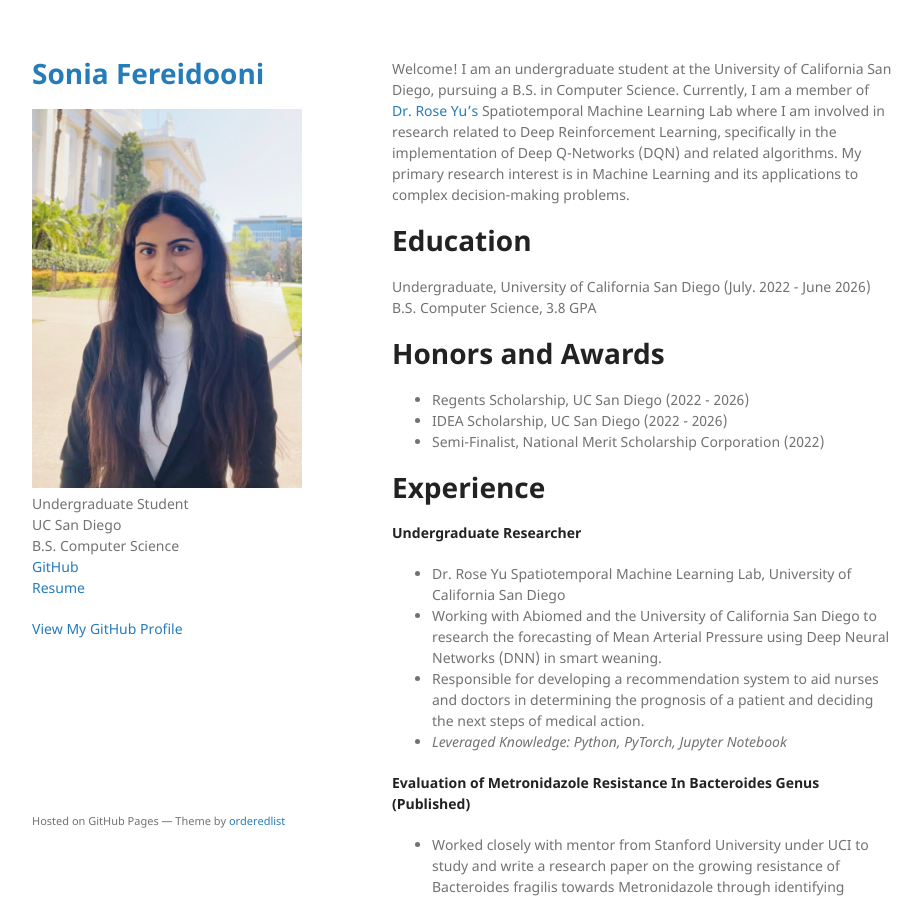
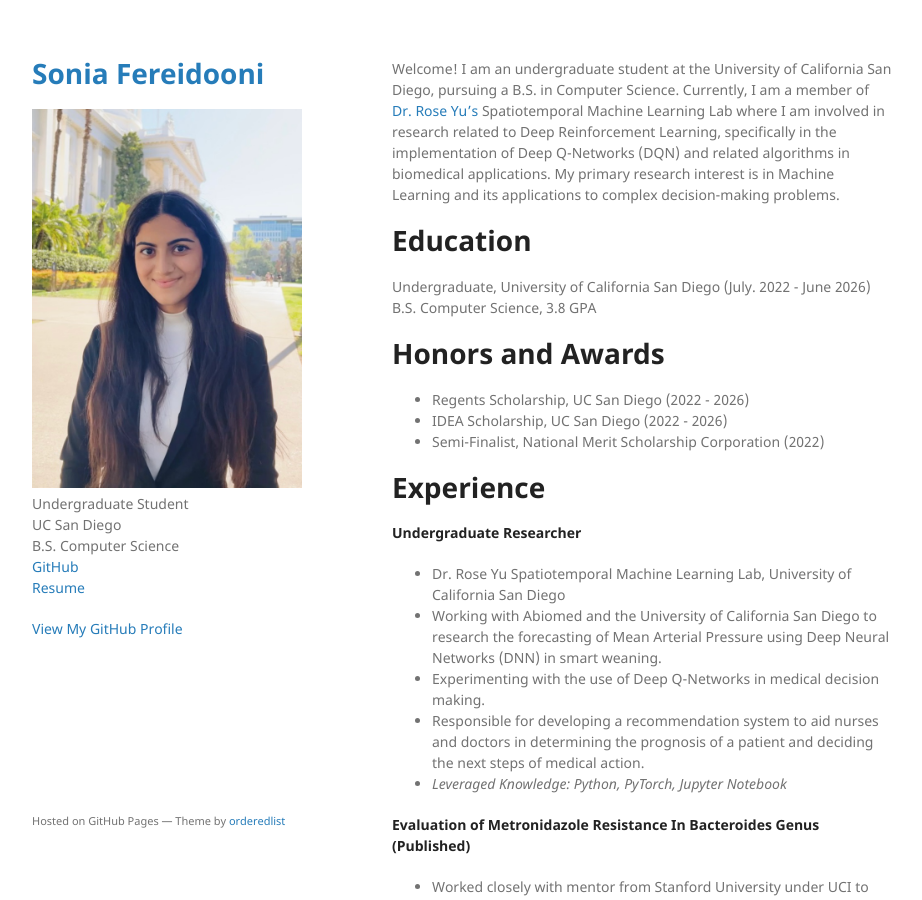
Before and after one commit to s-fereidooni/s-fereidooni.github.io, a Jekyll site: the page built from index.md, in a window 1280 px wide and 900 px high. Shown: the whole window, without its empty margins (178-1100 px from the left). Built offline with Jekyll 4.4.1, drawn with Linux system fonts in a browser that asks for light colours.

Commit message:
updated research info

```diff
--- a/index.md
+++ b/index.md
@@ -2,7 +2,7 @@
 layout: default
 ---
 
-Welcome! I am an undergraduate student at the University of California San Diego, pursuing a B.S. in Computer Science. Currently, I am a member of [Dr. Rose Yu’s](https://roseyu.com/) Spatiotemporal Machine Learning Lab where I am involved in research related to Deep Reinforcement Learning, specifically in the implementation of Deep Q-Networks (DQN) and related algorithms. My primary research interest is in Machine Learning and its applications to complex decision-making problems.
+Welcome! I am an undergraduate student at the University of California San Diego, pursuing a B.S. in Computer Science. Currently, I am a member of [Dr. Rose Yu’s](https://roseyu.com/) Spatiotemporal Machine Learning Lab where I am involved in research related to Deep Reinforcement Learning, specifically in the implementation of Deep Q-Networks (DQN) and related algorithms in biomedical applications. My primary research interest is in Machine Learning and its applications to complex decision-making problems.
 
 # Education
 
@@ -21,6 +21,7 @@ B.S. Computer Science, 3.8 GPA
 
 - Dr. Rose Yu Spatiotemporal Machine Learning Lab, University of California San Diego
 - Working with Abiomed and the University of California San Diego to research the forecasting of Mean Arterial Pressure using Deep Neural Networks (DNN) in smart weaning.
+- Experimenting with the use of Deep Q-Networks in medical decision making.
 - Responsible for developing a recommendation system to aid nurses and doctors in determining the prognosis of a patient and deciding the next steps of medical action.
 - _Leveraged Knowledge: Python, PyTorch, Jupyter Notebook_
 
```
